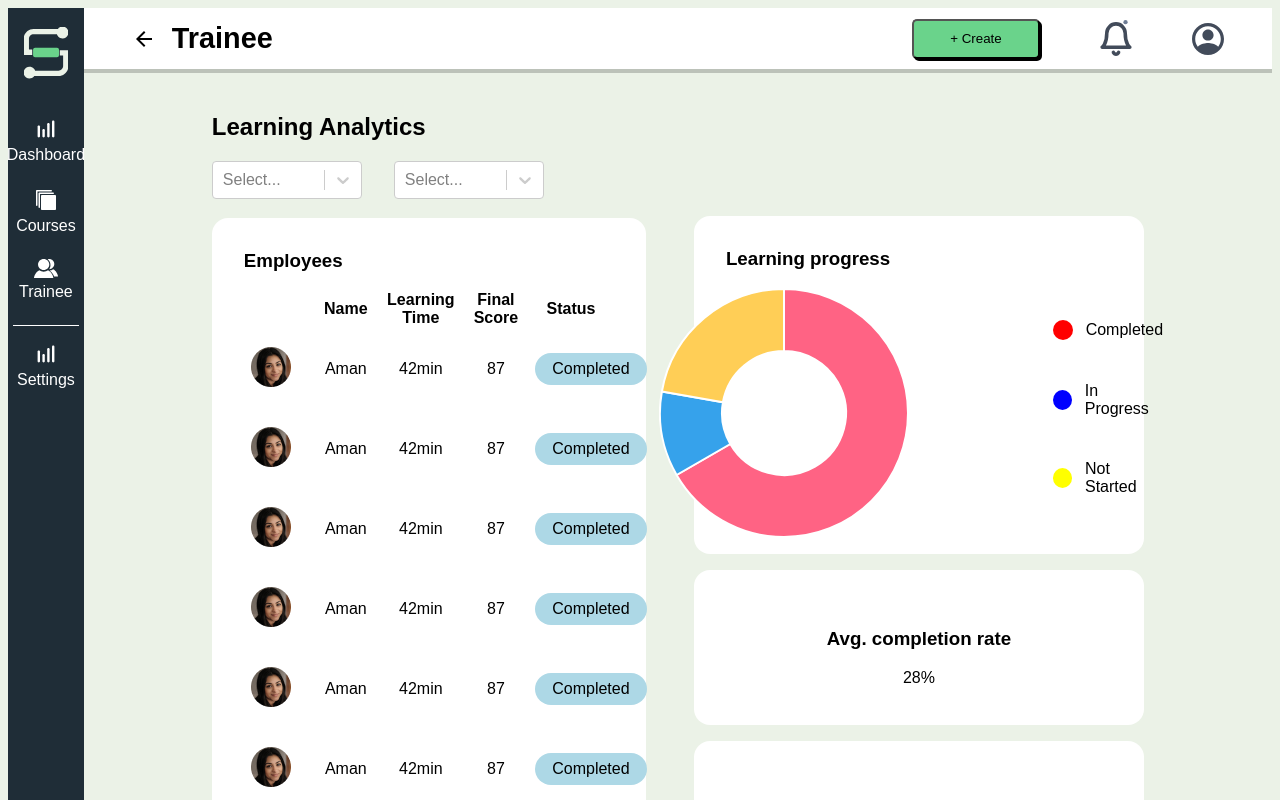
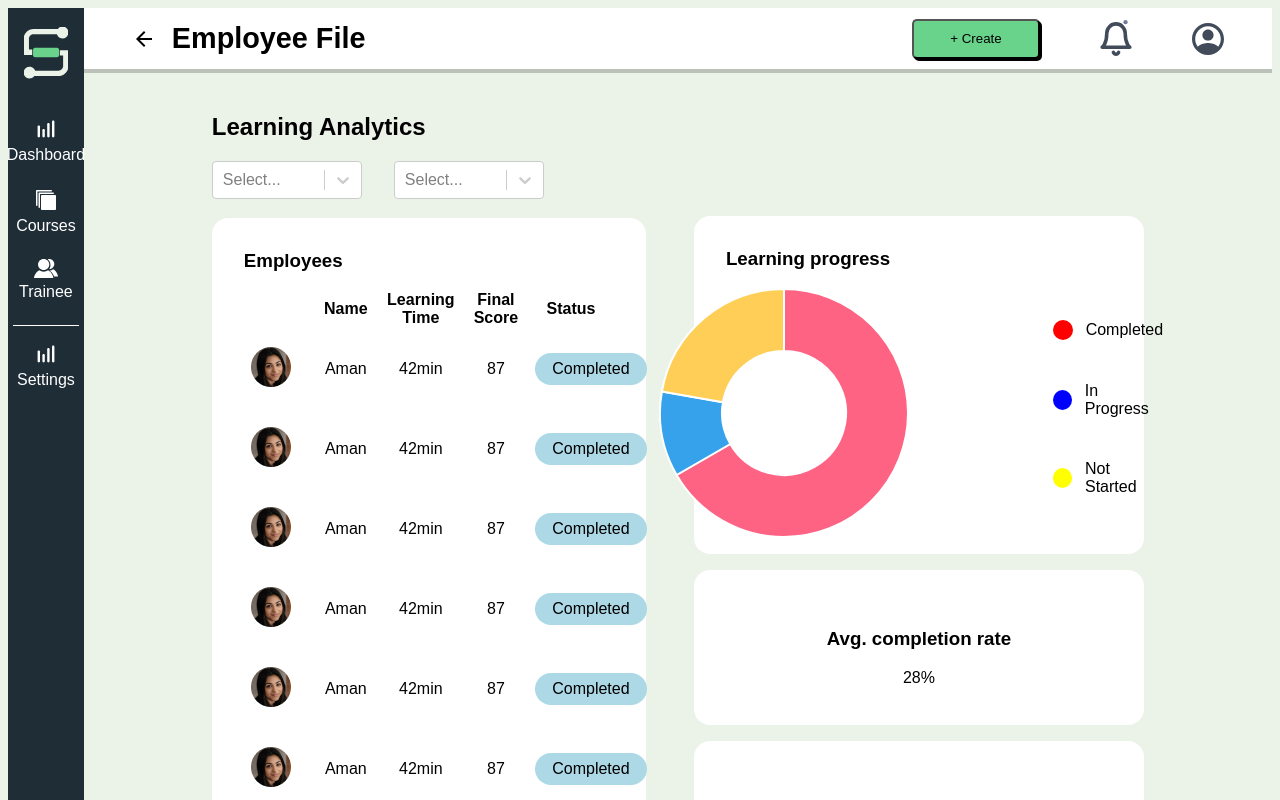
Before and after one commit to bhardwajaman1998/Cosmic-Chaos-Skillbridge, a React (Create React App) app in the folder client/: page /employee in a window 1280 px wide. Shown: the top 800 px of the page. Built offline with nearby package versions, Linux system fonts and the light colour scheme.

Commit message:
Employee page update

```diff
--- a/client/src/pages/SamplePage/Employee/Employee.js
+++ b/client/src/pages/SamplePage/Employee/Employee.js
@@ -31,7 +31,7 @@ import DashboardDataVisualSection from '../../../components/DataVisualize/Dashbo
 // }
 const Employee = () => {
 
-    const pageTitle="Trainee"
+const pageTitle="Employee File"
   return (
     <React.Fragment>
         <div className='dashboard-layout'>
```
